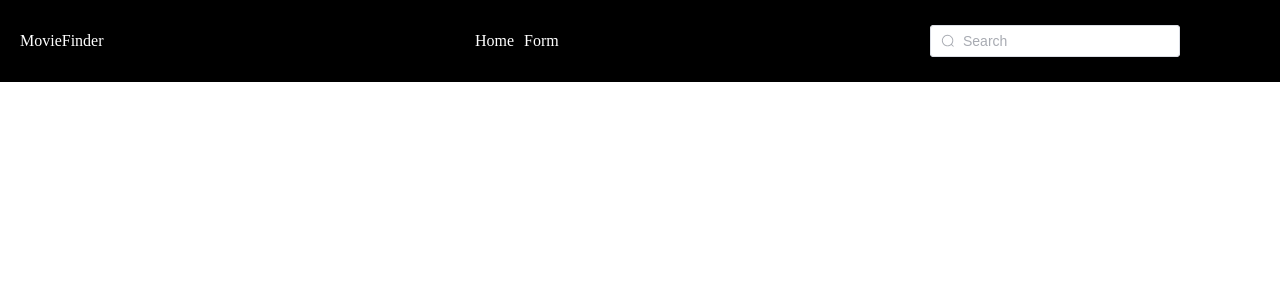
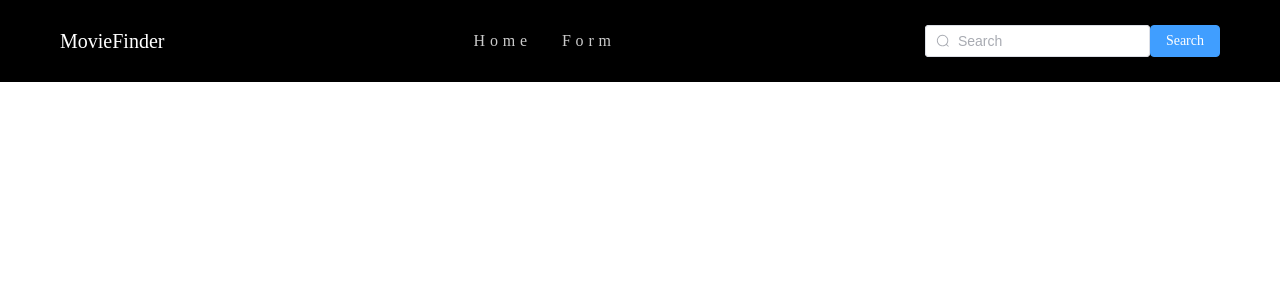
Before and after one commit to ValeraNazarchuk/MovieFinder-vue3, a Vue app: page /form in a window 1280 px wide. Shown: the top 300 px of the page. Built offline with nearby package versions, Linux system fonts and the light colour scheme.

Commit message:
performed data acquisition

```diff
--- a/src/App.vue
+++ b/src/App.vue
@@ -2,6 +2,7 @@
 import MainLayout from "@/layouts/MainLayout.vue";
 // import DefaultLayout from "@/layouts/DefaultLayout.vue";
 import Header from "@/components/Header/Header.vue";
+// import Header from "@/";
 
 export default {
   components: {
--- a/src/assets/scss/main.scss
+++ b/src/assets/scss/main.scss
@@ -16,6 +16,7 @@ body {
 }
 
 .container {
+  margin: 0 auto;
   max-width: 1160px;
   padding: 0 20px;
 }
--- a/src/components/Header/Header.vue
+++ b/src/components/Header/Header.vue
@@ -1,6 +1,5 @@
 <script>
 import { defineComponent } from "vue";
-import { Search } from "@element-plus/icons-vue";
 import Navbar from "./NavBar.vue";
 
 export default defineComponent({
@@ -9,11 +8,15 @@ export default defineComponent({
   },
   data() {
     return {
+      searchValue: "",
       navList: [
         { text: "Home", link: "/" },
         { text: "Form", link: "/form" },
       ],
     };
+  },
+  methods: {
+    searchClick() {},
   },
 });
 </script>
@@ -22,13 +25,20 @@ export default defineComponent({
   <header class="header">
     <div class="container">
       <div class="header__inner">
-        <a class="logo header__logo" href="#">MovieFinder</a>
+        <a class="header__logo" href="#">MovieFinder</a>
         <Navbar :list="navList" />
-        <el-input v-model="input4" class="input" placeholder="Search">
+        <div class="header__search-box">
+          <el-input
+            v-model="searchValue"
+            class="header__search-input"
+            placeholder="Search"
+          >
             <template #prefix>
               <el-icon class="el-input__icon"><search /></el-icon>
             </template>
           </el-input>
+          <el-button type="primary" @click="searchClick">Search</el-button>
+        </div>
       </div>
     </div>
   </header>
@@ -36,20 +46,25 @@ export default defineComponent({
 
 <style lang="scss" scoped>
 .header {
-  // display: flex;
-  // justify-content: center;
   color: $white;
   background: $black;
   padding: 25px 0px;
+  &__logo {
+    font-size: 20px;
+    line-height: auto;
+  }
   &__inner {
     display: flex;
     align-items: center;
     justify-content: space-between;
   }
-}
-
-.input {
+  &__search-box {
+    display: flex;
+    align-items: center;
+    &-input {
       max-width: 250px;
       width: 100%;
     }
+  }
+}
 </style>
--- a/src/components/Header/NavBar.vue
+++ b/src/components/Header/NavBar.vue
@@ -1,12 +1,5 @@
 <template>
   <nav class="nav">
-    <!-- <div
-      class="nav__burger"
-      @click="toggleMenu"
-      :class="{ 'nav__burger--active': isOpen }"
-    >
-      <span class="nav__burger-line"></span>
-    </div> -->
     <ul class="nav__list">
       <li v-for="(item, index) in list" :key="index" class="nav__list-item">
         <RouterLink class="nav__item-link" :to="item.link">{{
@@ -35,8 +28,32 @@ export default defineComponent({
   &__list {
     display: flex;
     align-items: center;
-    gap: 10px;
+    gap: 30px;
+    &-item {
+      position: relative;
+      letter-spacing: 0.3em;
+      transition: all 0.6s;
+      border-bottom: 1px solid transparent;
+      color: #cbcbcb;
+      position: relative;
+      &::before {
+        content: "";
+        position: absolute;
+        left: 0;
+        bottom: -5px;
+        width: 0;
+        height: 3px;
+        background-color: white;
+        transition: width 0.5s;
+      }
+      &:hover::before {
+        width: 100%;
+      }
+      &:hover {
+        text-shadow: 0 0 5px gray, 0 0 25px gray, 0 0 50px gray, 0 0 100px gray;
+        color: white;
+      }
+    }
   }
 }
-
 </style>
--- a/src/layouts/MainLayout.vue
+++ b/src/layouts/MainLayout.vue
@@ -7,17 +7,4 @@
 </template>
 
 <script></script>
-<style scoped>
-/* .layout {
-  display: flex;
-  height: 100%;
-} */
-/*
-.content {
-  position: relative;
-  display: flex;
-  flex-direction: column;
-  overflow: hidden;
-  width: 100%;
-} */
-</style>
+<style scoped></style>
--- /dev/null
+++ b/src/stores/movies.js
@@ -0,0 +1,23 @@
+import { defineStore } from "pinia";
+// import api from "@/plugins/axios";
+import axios from 'axios'
+import router from "../router";
+
+const url = "http://www.omdbapi.com/?i=tt3896198&apikey=738daa61";
+
+export const useStore = defineStore({
+  id: "main",
+  state: () => ({
+    movies: [],
+  }),
+  actions: {
+    async fetchMovies() {
+      try {
+        const response = await axios.get(url);
+        this.movies = response.data;
+      } catch (error) {
+        console.error("ERROR", error);
+      }
+    },
+  },
+});
--- a/src/views/HomeView.vue
+++ b/src/views/HomeView.vue
@@ -1,16 +1,53 @@
 <template>
   <div>
-
+    <ul>
+      <!-- <li v-for="movie in movies" :key="movie.id">{{ movie.title }}</li> -->
+      <li>{{ data }}</li>
+      <img :src="data.Poster" alt="">
+      <p>{{ data.Title }}</p>
+      <p>{{ data.Year }}</p>
+      <p>{{ data.Released }}</p>
+    </ul>
   </div>
 </template>
 
-<script setup>
-// import { onMounted } from "vue";
-// import { useUsersStore } from "../stores/users";
+<script>
+import { ref, onMounted } from "vue";
+import { useStore } from "../stores/movies";
+import axios from 'axios'
 
-// const store = useUsersStore();
+export default {
+  setup() {
+    const store = useStore();
 
-// onMounted(async () => {
-//   await store.getUsers();
-// });
+    onMounted(() => {
+      store.fetchMovies();
+    });
+
+    return {
+      movies: store.movies,
+    };
+  },
+
+data() {
+    return {
+      data: [],
+    };
+  },
+  mounted() {
+    this.fetchData();
+  },
+  methods: {
+    async fetchData() {
+      try {
+        const response = await axios.get('http://www.omdbapi.com/?i=tt3896198&apikey=738daa61'); // замените на ваш конечный путь
+        this.data = response.data;
+        console.log(this.data.Title);
+      } catch (error) {
+        console.error('Ошибка при получении данных:', error);
+        this.data = error
+      }
+    },
+  },
+};
 </script>
```
Lines whose indentation alone changed are shown as unchanged.
